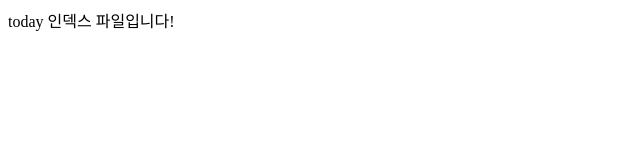
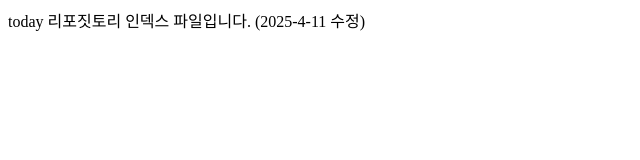
Before and after one commit to JaenyungJeong/today, a plain HTML site: page index.html in a window 1280 px wide. Shown: the whole page, without its empty margins (0-640 px from the left). Drawn offline with Linux system fonts and the light colour scheme.

Commit message:
Update index.html

```diff
--- a/index.html
+++ b/index.html
@@ -6,6 +6,7 @@
     <title>Document</title>
 </head>
 <body>
-    today 인덱스 파일입니다!
+    today 리포짓토리 인덱스 파일입니다.
+    (2025-4-11 수정)
 </body>
 </html>
```
